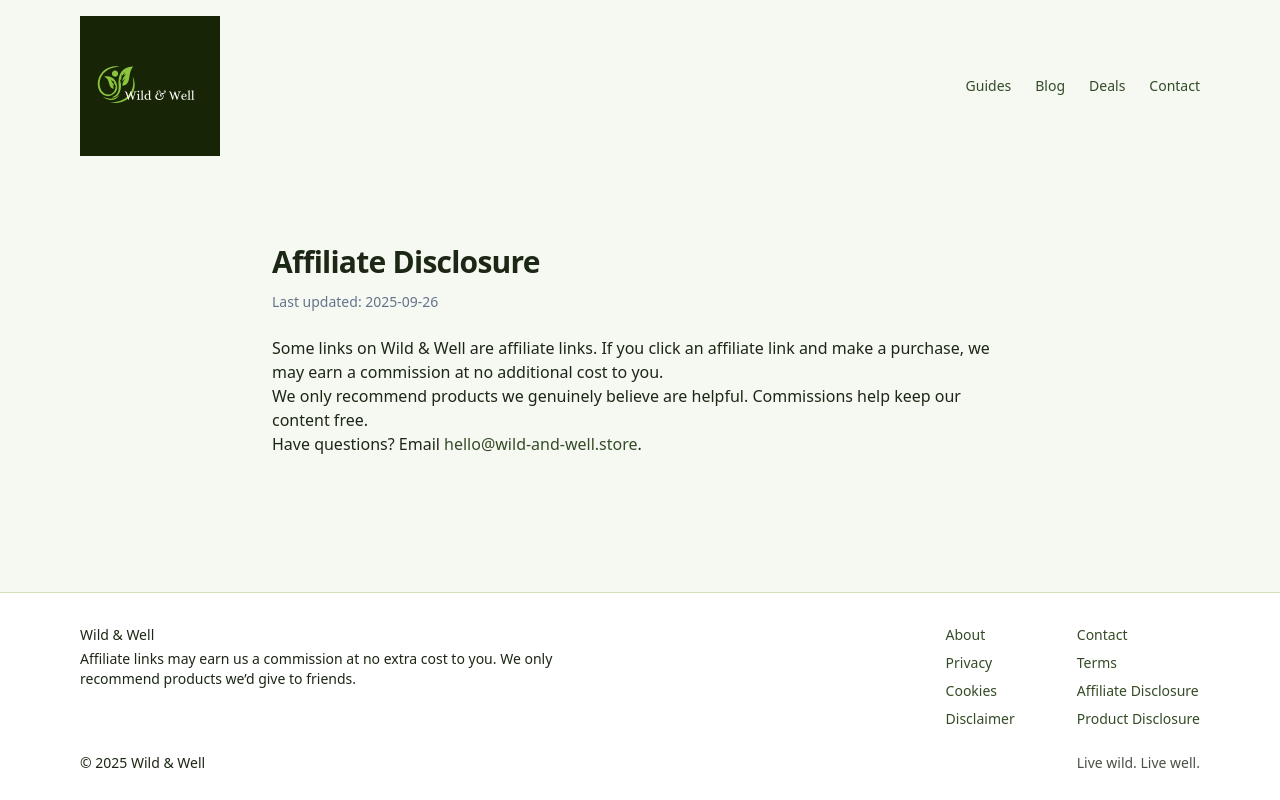
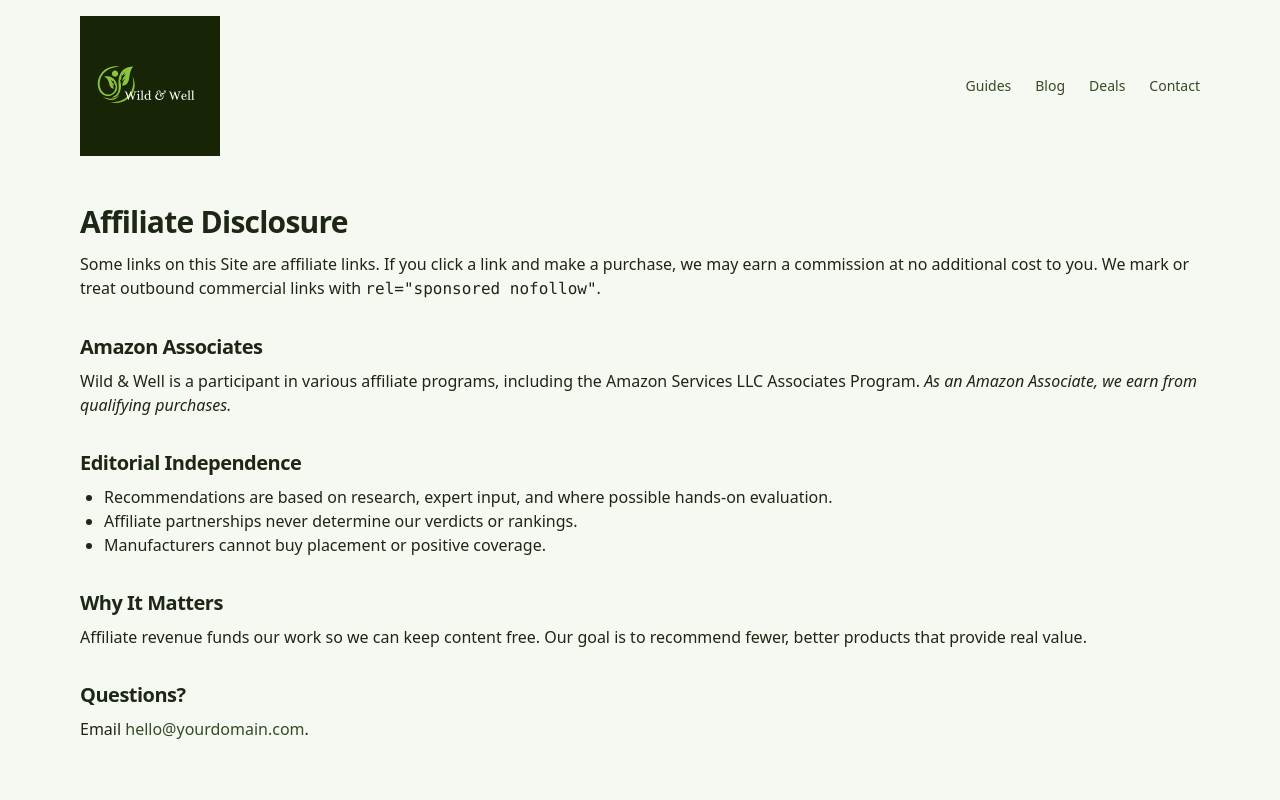
Before and after one commit to dariosandison/Eco---Holistic, a Next.js app: page /affiliate-disclosure in a window 1280 px wide. Shown: the top 800 px of the page. Built offline with nearby package versions, Linux system fonts and the light colour scheme.

Commit message:
Update affiliate-disclosure.js

```diff
--- a/pages/affiliate-disclosure.js
+++ b/pages/affiliate-disclosure.js
@@ -1,38 +1,44 @@
-// pages/affiliate-disclosure.js
-import Head from "next/head";
+export const seo = {
+  title: 'Affiliate Disclosure',
+  description:
+    'Transparency about our affiliate relationships, how we earn commissions, and how we keep editorial independence.',
+};
 
 export default function AffiliateDisclosure() {
-  const title = "Affiliate Disclosure | Wild & Well";
-  const desc = "Disclosure of our use of affiliate links on Wild & Well.";
-  const url = "https://www.wild-and-well.store/affiliate-disclosure";
+  return (
+    <div className="prose">
+      <h1>Affiliate Disclosure</h1>
 
-  return (
-    <>
-      <Head>
-        <title>{title}</title>
-        <meta name="description" content={desc} />
-        <link rel="canonical" href={url} />
-        <meta property="og:title" content={title} />
-        <meta property="og:description" content={desc} />
-      </Head>
+      <p>
+        Some links on this Site are affiliate links. If you click a link and make a
+        purchase, we may earn a commission at no additional cost to you. We mark or
+        treat outbound commercial links with <code>rel="sponsored nofollow"</code>.
+      </p>
 
-      <main className="mx-auto max-w-3xl px-4 py-10">
-        <h1 className="text-3xl font-semibold tracking-tight">Affiliate Disclosure</h1>
-        <p className="mt-2 text-sm text-slate-500">Last updated: {new Date().toISOString().slice(0, 10)}</p>
+      <h2>Amazon Associates</h2>
+      <p>
+        Wild &amp; Well is a participant in various affiliate programs, including the
+        Amazon Services LLC Associates Program. <em>As an Amazon Associate, we earn from
+        qualifying purchases.</em>
+      </p>
 
-        <div className="prose prose-slate mt-6 max-w-none">
-          <p>
-            Some links on Wild & Well are affiliate links. If you click an affiliate link and make a purchase,
-            we may earn a commission at no additional cost to you.
-          </p>
-          <p>
-            We only recommend products we genuinely believe are helpful. Commissions help keep our content free.
-          </p>
-          <p>
-            Have questions? Email <a href="mailto:hello@wild-and-well.store">hello@wild-and-well.store</a>.
-          </p>
-        </div>
-      </main>
-    </>
+      <h2>Editorial Independence</h2>
+      <ul>
+        <li>Recommendations are based on research, expert input, and where possible hands-on evaluation.</li>
+        <li>Affiliate partnerships never determine our verdicts or rankings.</li>
+        <li>Manufacturers cannot buy placement or positive coverage.</li>
+      </ul>
+
+      <h2>Why It Matters</h2>
+      <p>
+        Affiliate revenue funds our work so we can keep content free. Our goal is to
+        recommend fewer, better products that provide real value.
+      </p>
+
+      <h2>Questions?</h2>
+      <p>
+        Email <a href="mailto:hello@yourdomain.com">hello@yourdomain.com</a>.
+      </p>
+    </div>
   );
 }
```
